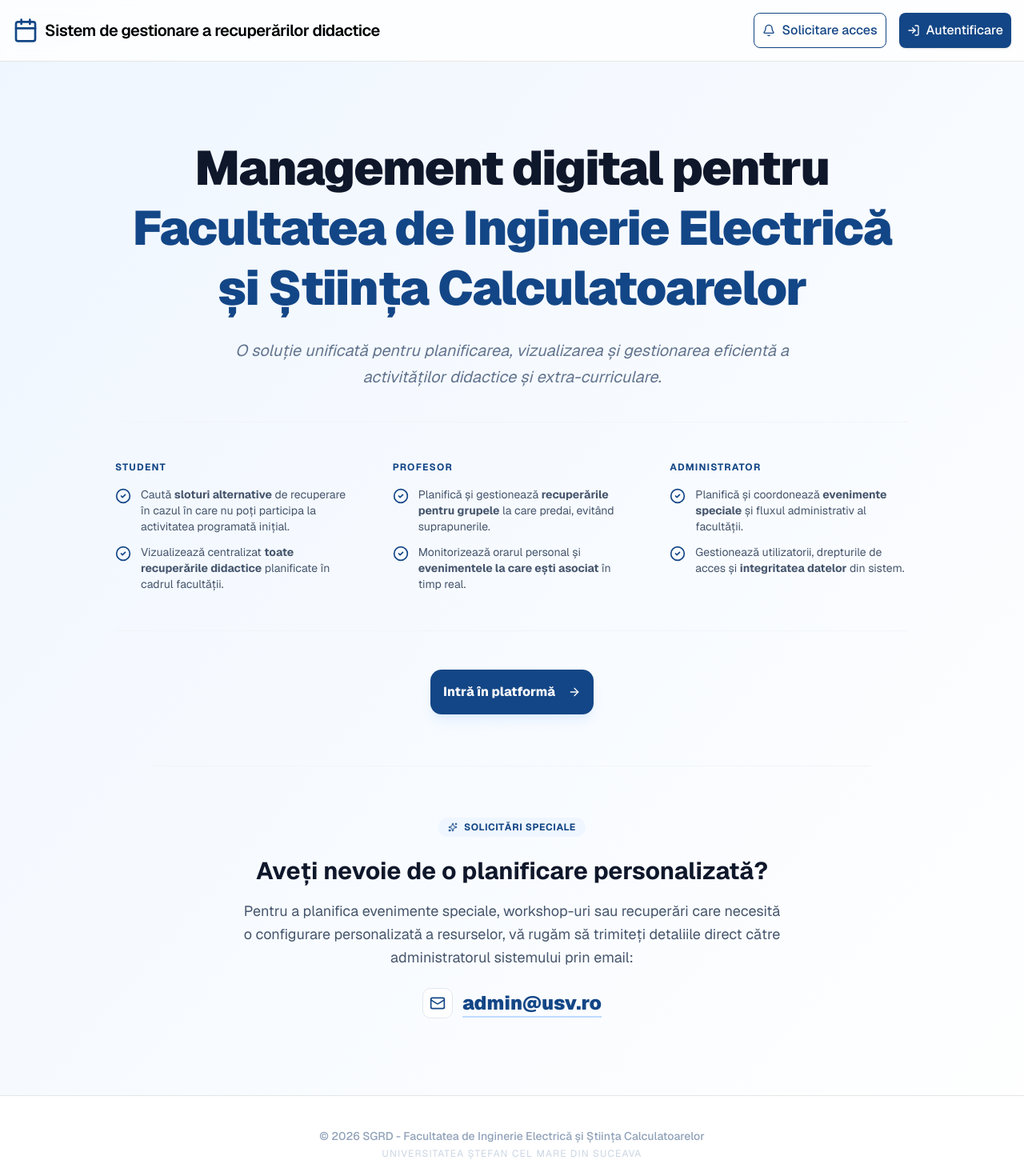
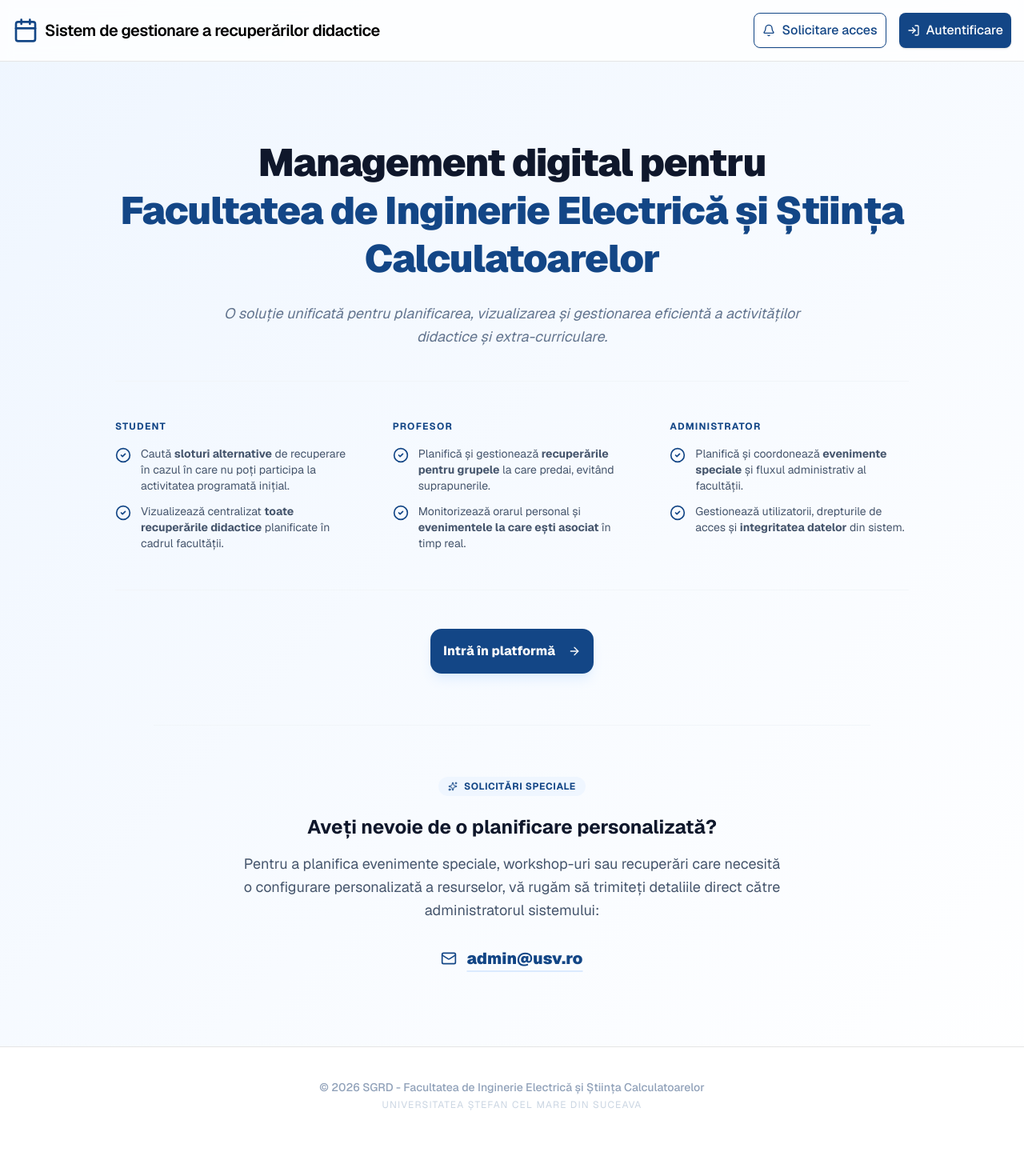
Before and after one commit to Licenta-proiect/frontend, a Next.js app in the folder frontend/: page / in a window 1280 px wide. Shown: the top 1470 px of the page at 80% size. After the commit the page ends 1429 px from the top, so only its background shows below. Built offline with nearby package versions, Linux system fonts and the light colour scheme; no server answers.

Commit message:
Update page.tsx

```diff
--- a/frontend/src/app/page.tsx
+++ b/frontend/src/app/page.tsx
@@ -17,7 +17,7 @@ export default function Home() {
 
   return (
     <div className="min-h-screen bg-linear-to-br from-blue-50 to-white flex flex-col font-sans selection:bg-blue-100">
-      {/* HEADER - Rămâne banda de sus originală */}
+      {/* HEADER - Păstrat neschimbat */}
       <header className="border-b bg-white/80 backdrop-blur-sm sticky top-0 z-50">
         <div className="container mx-auto px-4 py-3 md:py-4 flex justify-between items-center">
           <div className="flex items-center gap-2 shrink-0">
@@ -46,20 +46,20 @@ export default function Home() {
       </header>
 
       <main className="grow flex flex-col items-center">
-        {/* HERO SECTION - Titlu cu numele complet al facultății */}
+        {/* HERO SECTION - Titlu redimensionat la 2xl/4xl (mai mic și elegant) */}
         <section className="container mx-auto px-4 pt-16 pb-12 md:pt-24 md:pb-16 max-w-5xl text-center space-y-10">
           <div className="space-y-6">
-            <h1 className="text-3xl md:text-5xl lg:text-6xl font-black text-slate-900 tracking-tight leading-tight">
+            <h1 className="text-2xl md:text-4xl lg:text-5xl font-black text-slate-900 tracking-tight leading-tight">
               Management digital pentru <br />
               <span className="text-brand-blue">Facultatea de Inginerie Electrică și Știința Calculatoarelor</span>
             </h1>
 
-            <p className="text-lg md:text-xl text-slate-500 max-w-3xl mx-auto leading-relaxed italic">
+            <p className="text-base md:text-lg text-slate-500 max-w-3xl mx-auto leading-relaxed italic">
               O soluție unificată pentru planificarea, vizualizarea și gestionarea eficientă a activităților didactice și extra-curriculare.
             </p>
           </div>
 
-          {/* DESCRIERE FUNCȚIONALITĂȚI REALE */}
+          {/* DESCRIERE FUNCȚIONALITĂȚI REALE - Păstrate conform cerinței */}
           <div className="flex flex-col items-center space-y-12">
             <div className="grid grid-cols-1 md:grid-cols-3 gap-x-12 gap-y-10 text-left w-full max-w-6xl border-y border-slate-100 py-12">
               {/* STUDENT */}
@@ -124,7 +124,7 @@ export default function Home() {
           </div>
         </section>
 
-        {/* SECȚIUNE DE INFORMARE EVENIMENTE - Design integrat (fără card separat) */}
+        {/* SECȚIUNE DE INFORMARE EVENIMENTE - Design natural, fără chenar la iconiță */}
         <section className="container mx-auto px-4 pb-24">
           <div className="max-w-4xl mx-auto border-t border-slate-100 pt-16">
             <div className="flex flex-col items-center text-center space-y-6">
@@ -133,25 +133,24 @@ export default function Home() {
               </div>
 
               <div className="max-w-2xl space-y-4">
-                <h2 className="text-2xl md:text-3xl font-bold text-slate-900 leading-tight">
+                <h2 className="text-xl md:text-2xl font-bold text-slate-900 leading-tight">
                   Aveți nevoie de o planificare personalizată?
                 </h2>
-                <p className="text-slate-600 leading-relaxed text-lg">
-                  Pentru a planifica evenimente speciale, workshop-uri sau recuperări care necesită o configurare personalizată a resurselor, vă rugăm să trimiteți detaliile direct către administratorul sistemului prin email:
+                <p className="text-slate-600 leading-relaxed text-base md:text-lg">
+                  Pentru a planifica evenimente speciale, workshop-uri sau recuperări care necesită o configurare personalizată a resurselor, vă rugăm să trimiteți detaliile direct către administratorul sistemului:
                 </p>
               </div>
 
-              <a
-                href={`mailto:${adminEmail}`}
-                className="group flex items-center gap-3 text-brand-blue font-black text-xl md:text-2xl transition-all"
-              >
-                <div className="bg-white p-2 rounded-lg border border-slate-200 group-hover:border-brand-blue group-hover:bg-blue-50 transition-colors">
-                  <Mail className="h-5 w-5" />
-                </div>
-                <span className="underline underline-offset-8 decoration-2 decoration-blue-200 group-hover:decoration-brand-blue">
+              {/* Email link cu iconiță integrată natural */}
+              <div className="flex items-center justify-center gap-3 pt-2">
+                <Mail className="h-5 w-5 text-brand-blue" />
+                <a
+                  href={`mailto:${adminEmail}`}
+                  className="text-brand-blue font-black text-lg md:text-xl hover:text-brand-blue-dark transition-colors underline underline-offset-8 decoration-2 decoration-blue-100 hover:decoration-brand-blue"
+                >
                   {adminEmail}
-                </span>
-              </a>
+                </a>
+              </div>
             </div>
           </div>
         </section>
```
